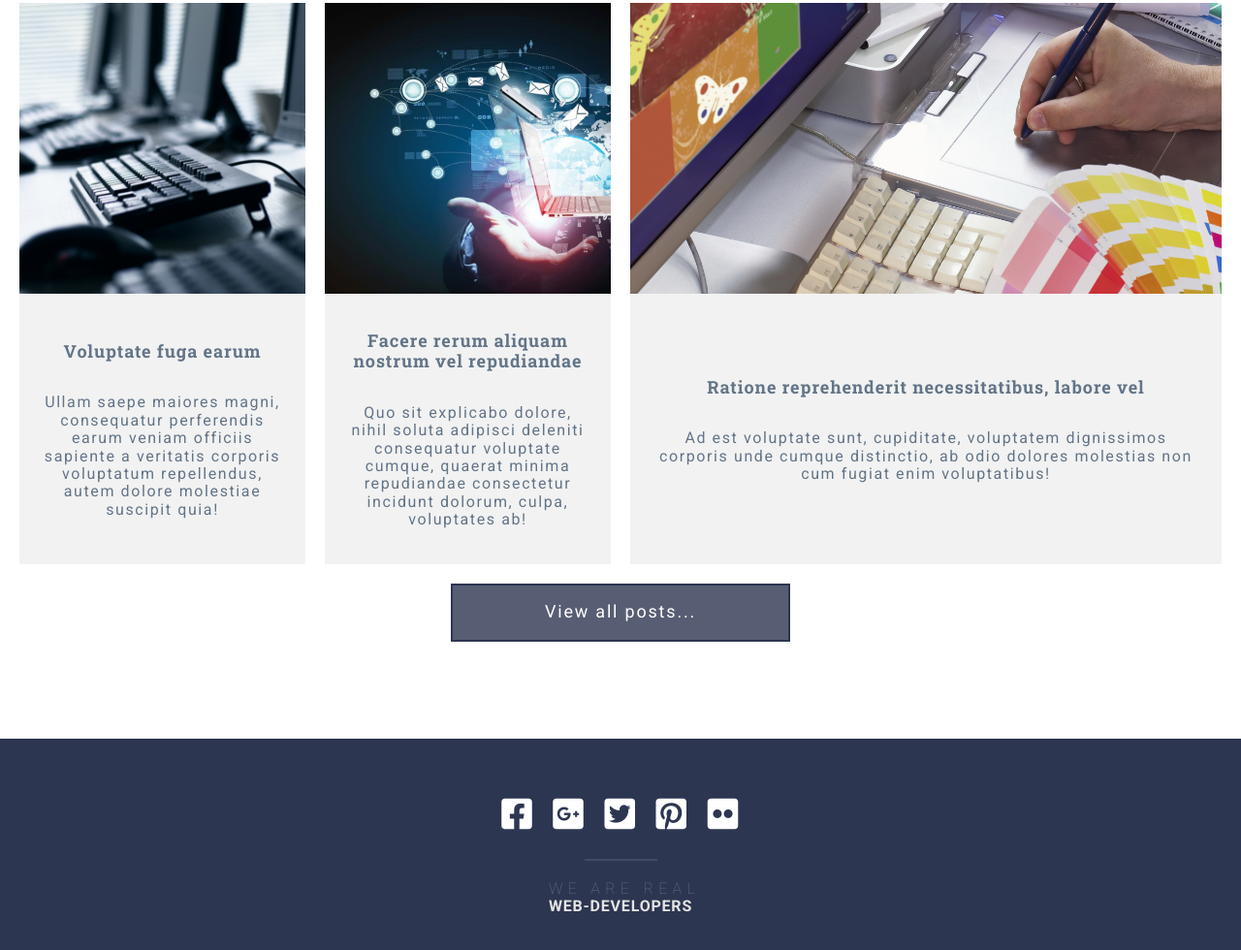
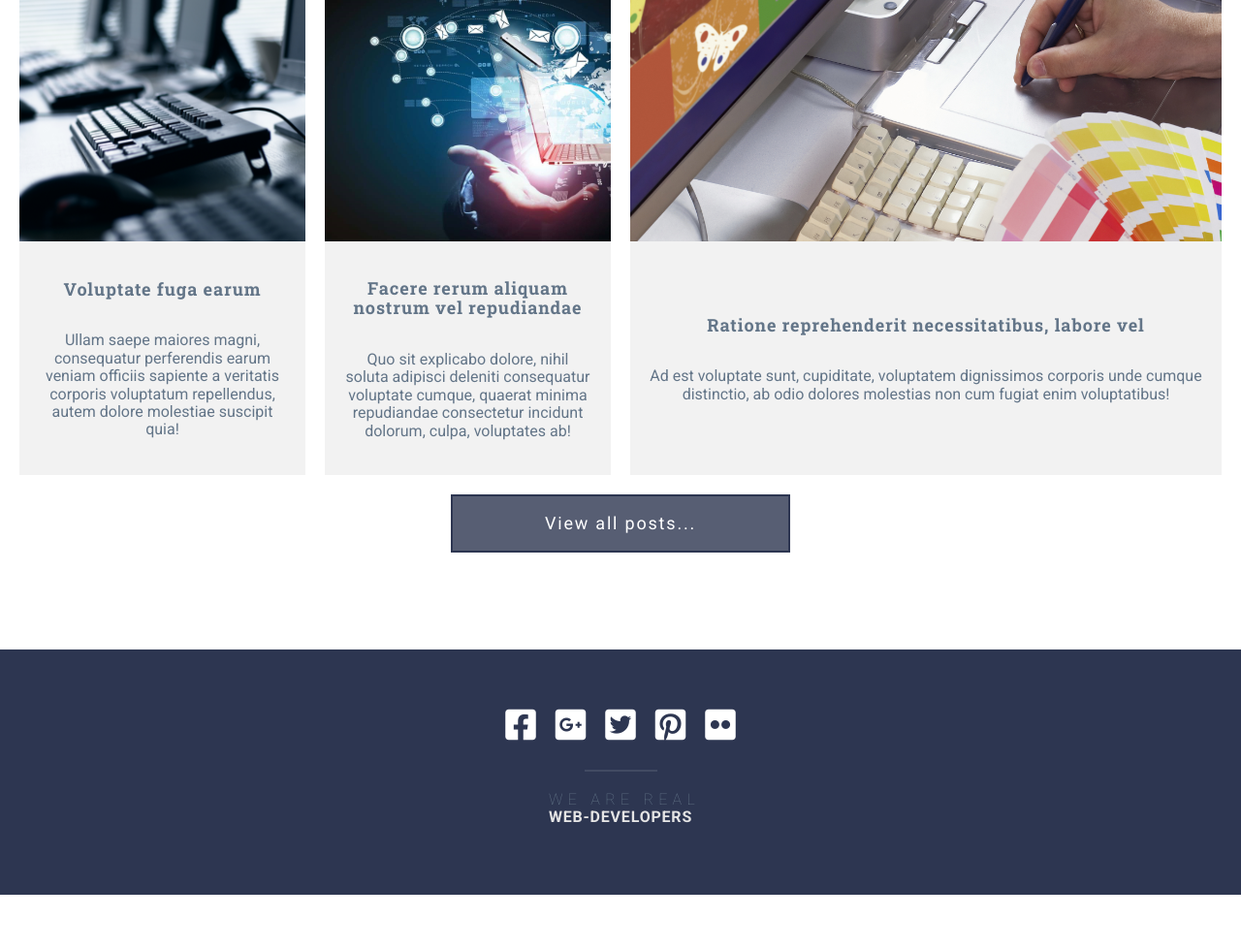
Before and after one commit to NickMostovoi/my_grid_template, a website: page index.html in a window 1280 px wide. Shown: the part 3376-4356 px from the top of the page at 97% size. After the commit the page ends 4299 px from the top, so only its background shows below. Drawn offline with Linux system fonts and the light colour scheme.

Commit message:
PP на размере шаблона 992px+ готово

```diff
--- a/assets/scss/_footer.scss
+++ b/assets/scss/_footer.scss
@@ -4,6 +4,8 @@
   text-align: center;
 
   background-color: $color-primary;
+
+  letter-spacing: 0;
 
   &__container {
     @extend %container;
@@ -30,6 +32,10 @@
       &:focus {
         color: $color-accent;
       }
+    }
+
+    & .fab {
+        font-size: 36px;
     }
 
     &::after {
@@ -62,31 +68,3 @@
     font-weight: 700;
   }
 }
-
-
-
-.footer__social .fab {
-  font-size: 36px;
-}
-.fab,
-.far {
-  font-weight: 400;
-}
-.fab {
-  font-family: "Font Awesome 5 Brands";
-}
-
-.fa,
-.fab,
-.fad,
-.fal,
-.far,
-.fas {
-  display: inline-block;
-
-  font-style: normal;
-  font-variant: normal;
-  line-height: 1;
-
-  text-rendering: auto;
-}
--- a/assets/scss/sections/_section-about.scss
+++ b/assets/scss/sections/_section-about.scss
@@ -12,6 +12,7 @@
     display: grid;
 
     @extend %container;
+
     @include lg-min {
       gap: 100px;
       grid-template-columns: 1fr 271px;
@@ -31,7 +32,12 @@
       position: relative;
 
       margin-top: -5px;
+
     }
+
+    p:last-of-type {
+      margin: 0;
+  }
 
     p:first-of-type::after {
       position: absolute;
--- a/assets/scss/sections/_section-form.scss
+++ b/assets/scss/sections/_section-form.scss
@@ -8,6 +8,7 @@
 
     @extend %container;
     gap: 20px;
+
     @include md-min {
       grid-template-columns: repeat(3, 1fr);
     }
--- a/assets/scss/sections/_section-posts.scss
+++ b/assets/scss/sections/_section-posts.scss
@@ -1,4 +1,7 @@
 .posts {
+
+  letter-spacing: 0;
+
   @include lg-min {
     padding-top: 100px;
     padding-bottom: 100px;
@@ -81,14 +84,12 @@
     align-content: center;
     justify-content: center;
 
-    background-color: #2d3651;
+    background-color: $color-primary;
 
     img {
       width: 100%;
 
-      transition: -webkit-transform 0.5s;
       transition: transform 0.5s;
-      transition: transform 0.5s, -webkit-transform 0.5s;
 
       object-fit: cover;
 
```
Also changed, not shown: index.html (+8 -9 lines), assets/css/style.css.
